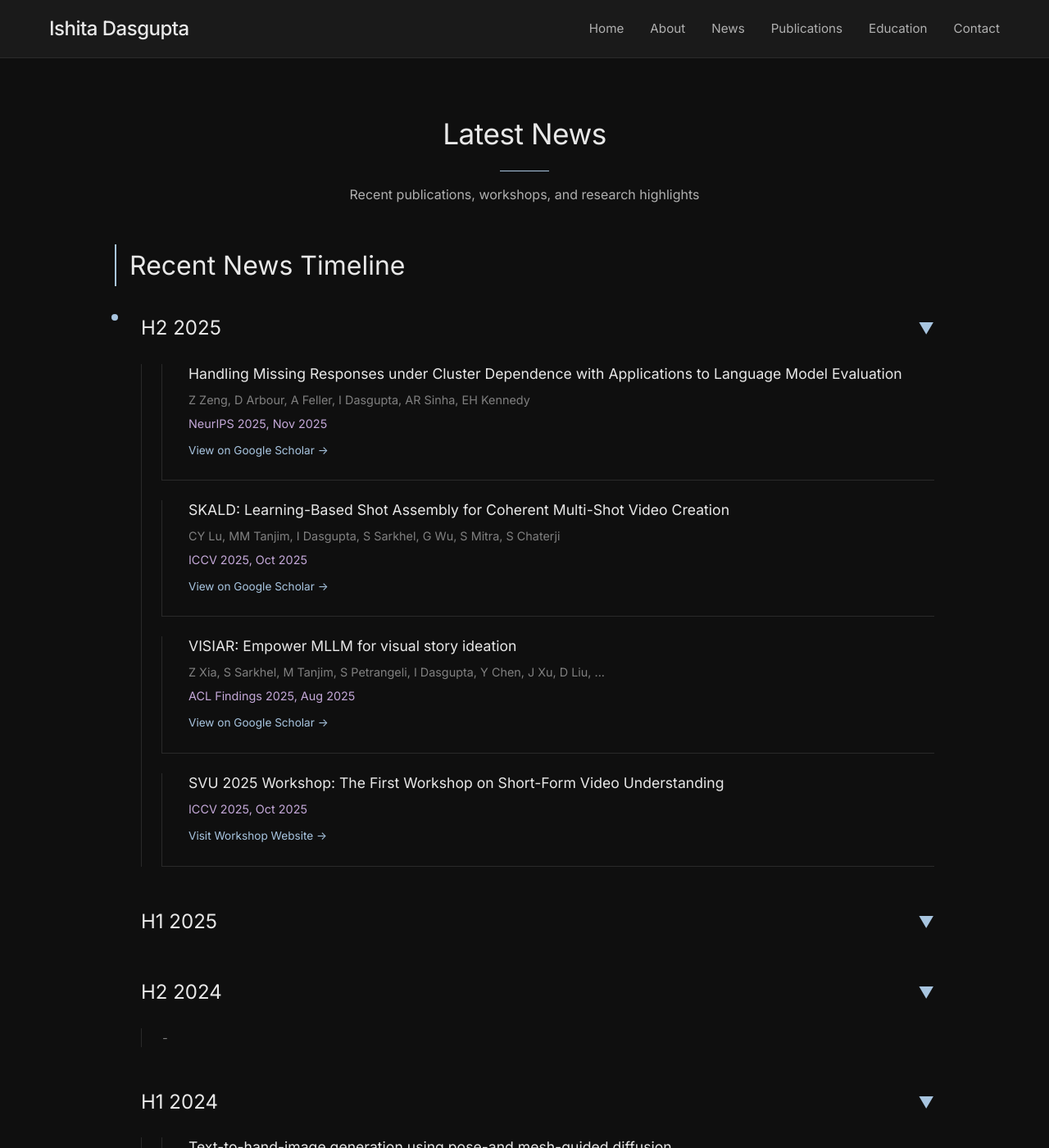
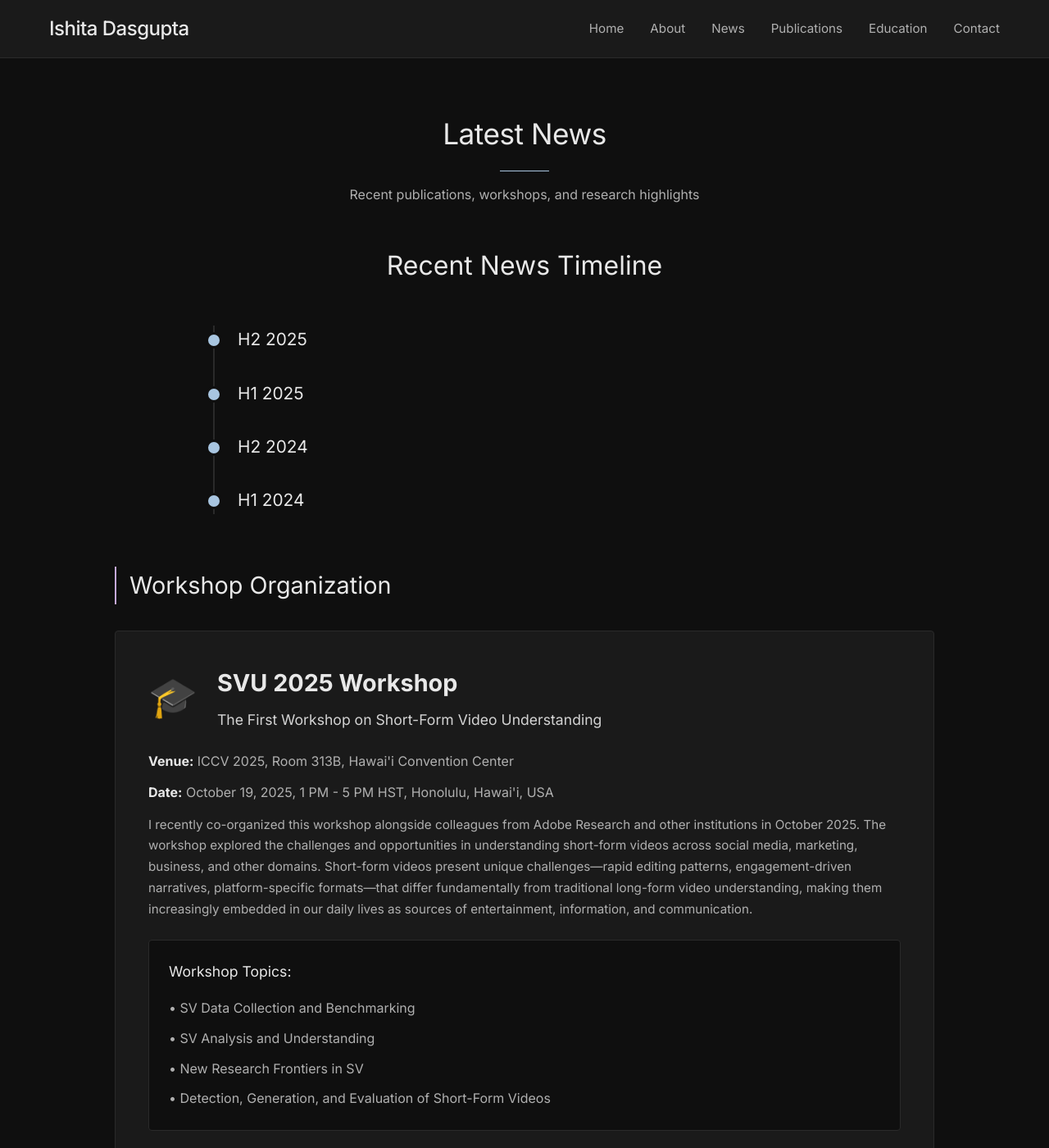
Before and after one commit to ISHITADG/ishitadg.github.io, a Jekyll site: the page built from news.md, in a window 1280 px wide and 1400 px high. Shown: the whole window at 82% size. Built offline with Jekyll 4.4.1, drawn with Linux system fonts in a browser that asks for light colours; a style sheet for code colours, icons or effects is not loaded; some of the changed text lies outside the part shown.

Commit message:
Redesign timeline to straight line with clickable dots, fix SmartEdit placement in H1 2025

```diff
--- a/news.md
+++ b/news.md
@@ -14,165 +14,167 @@
 
   <!-- Interactive Timeline Section -->
   <section id="timeline" class="news-section" style="margin-bottom: 4rem;">
-    <h2 style="font-size: 2rem; color: #e8e8e8; margin-bottom: 2rem; border-left: 2px solid #a8c5e0; padding-left: 1rem; font-weight: 400;">
+    <h2 style="font-size: 2rem; color: #e8e8e8; margin-bottom: 3rem; text-align: center; font-weight: 400;">
       Recent News Timeline
     </h2>
 
-    <div class="timeline-container" style="position: relative; padding-left: 2rem;">
+    <div class="timeline-container" style="position: relative; max-width: 800px; margin: 0 auto;">
+      <!-- Vertical Line -->
+      <div class="timeline-line" style="position: absolute; left: 20px; top: 0; bottom: 0; width: 2px; background: #2a2a2a;"></div>
 
       <!-- H2 2025 -->
-      <div class="timeline-period" style="margin-bottom: 3rem;">
-        <div class="timeline-period-header" style="display: flex; align-items: center; margin-bottom: 1.5rem; cursor: pointer;" onclick="togglePeriod('h2-2025')">
-          <div class="timeline-marker" style="position: absolute; left: -6px; width: 12px; height: 12px; border-radius: 50%; background: #a8c5e0; border: 2px solid #0f0f0f; margin-right: 1rem;"></div>
-          <h3 style="font-size: 1.5rem; color: #e8e8e8; font-weight: 400; margin: 0;">H2 2025</h3>
-          <span class="toggle-icon" id="h2-2025-icon" style="margin-left: auto; color: #a8c5e0; font-size: 1.2rem;">▼</span>
-        </div>
-        <div class="timeline-content" id="h2-2025-content" style="display: block; padding-left: 1.5rem; border-left: 1px solid #2a2a2a;">
-          {% assign all_pubs = site.publications | where_exp: "pub", "pub.date != nil" | sort: 'date' | reverse %}
-          {% for pub in all_pubs %}
-            {% assign pub_year = pub.date | date: '%Y' | plus: 0 %}
-            {% assign pub_month = pub.date | date: '%m' | plus: 0 %}
-            {% if pub_year == 2025 and pub_month >= 7 and pub_month <= 12 %}
-            {% unless pub.title contains "SmartEdit" %}
+      <div class="timeline-period" style="position: relative; margin-bottom: 2rem;">
+        <div class="timeline-dot" onclick="togglePeriod('h2-2025')" style="position: absolute; left: 11px; top: 8px; width: 20px; height: 20px; border-radius: 50%; background: #a8c5e0; border: 3px solid #0f0f0f; cursor: pointer; z-index: 10; transition: all 0.3s;"></div>
+        <div class="timeline-content-wrapper" style="margin-left: 50px;">
+          <div class="timeline-header" onclick="togglePeriod('h2-2025')" style="cursor: pointer; margin-bottom: 1rem;">
+            <h3 style="font-size: 1.3rem; color: #e8e8e8; font-weight: 400; margin: 0;">H2 2025</h3>
+          </div>
+          <div class="timeline-content" id="h2-2025-content" style="display: none; padding-left: 1rem; border-left: 1px solid #2a2a2a; margin-left: 0.5rem;">
+            {% assign all_pubs = site.publications | where_exp: "pub", "pub.date != nil" | sort: 'date' | reverse %}
+            {% for pub in all_pubs %}
+              {% assign pub_year = pub.date | date: '%Y' | plus: 0 %}
+              {% assign pub_month = pub.date | date: '%m' | plus: 0 %}
+              {% if pub_year == 2025 and pub_month >= 7 and pub_month <= 12 %}
+              {% unless pub.title contains "SmartEdit" %}
+              <div class="timeline-item" style="margin-bottom: 1.5rem; padding-bottom: 1.5rem; border-bottom: 1px solid #2a2a2a;">
+                <h4 style="font-size: 1.1rem; color: #e8e8e8; margin-bottom: 0.5rem; font-weight: 400; line-height: 1.4;">
+                  {{ pub.title }}
+                </h4>
+                <p style="color: #808080; margin-bottom: 0.4rem; font-size: 0.9rem; line-height: 1.5;">
+                  {{ pub.authors }}
+                </p>
+                {% if pub.venue and pub.date %}
+                  {% assign pub_month_display = pub.date | date: "%b" %}
+                  <p style="color: #c4a8d8; font-weight: 400; font-size: 0.9rem; margin-bottom: 0.5rem;">
+                    {{ pub.venue }}, {{ pub_month_display }} {{ pub.date | date: "%Y" }}
+                  </p>
+                {% elsif pub.venue %}
+                  <p style="color: #c4a8d8; font-weight: 400; font-size: 0.9rem; margin-bottom: 0.5rem;">{{ pub.venue }}</p>
+                {% elsif pub.date %}
+                  {% assign pub_month_display = pub.date | date: "%b" %}
+                  <p style="color: #c4a8d8; font-weight: 400; font-size: 0.9rem; margin-bottom: 0.5rem;">{{ pub_month_display }} {{ pub.date | date: "%Y" }}</p>
+                {% endif %}
+                {% if pub.link %}
+                <a href="{{ pub.link }}" target="_blank" style="color: #a8c5e0; text-decoration: none; font-size: 0.85rem; border-bottom: 1px solid transparent; transition: border-color 0.3s;">
+                  View on Google Scholar →
+                </a>
+                {% endif %}
+              </div>
+              {% endunless %}
+              {% endif %}
+            {% endfor %}
+            <!-- SVU Workshop -->
             <div class="timeline-item" style="margin-bottom: 1.5rem; padding-bottom: 1.5rem; border-bottom: 1px solid #2a2a2a;">
               <h4 style="font-size: 1.1rem; color: #e8e8e8; margin-bottom: 0.5rem; font-weight: 400; line-height: 1.4;">
-                {{ pub.title }}
+                SVU 2025 Workshop: The First Workshop on Short-Form Video Understanding
               </h4>
-              <p style="color: #808080; margin-bottom: 0.4rem; font-size: 0.9rem; line-height: 1.5;">
-                {{ pub.authors }}
+              <p style="color: #c4a8d8; font-weight: 400; font-size: 0.9rem; margin-bottom: 0.5rem;">
+                ICCV 2025, Oct 2025
               </p>
-              {% if pub.venue and pub.date %}
-                {% assign pub_month = pub.date | date: "%b" %}
-                <p style="color: #c4a8d8; font-weight: 400; font-size: 0.9rem; margin-bottom: 0.5rem;">
-                  {{ pub.venue }}, {{ pub_month }} {{ pub.date | date: "%Y" }}
-                </p>
-              {% elsif pub.venue %}
-                <p style="color: #c4a8d8; font-weight: 400; font-size: 0.9rem; margin-bottom: 0.5rem;">{{ pub.venue }}</p>
-              {% elsif pub.date %}
-                {% assign pub_month = pub.date | date: "%b" %}
-                <p style="color: #c4a8d8; font-weight: 400; font-size: 0.9rem; margin-bottom: 0.5rem;">{{ pub_month }} {{ pub.date | date: "%Y" }}</p>
-              {% endif %}
-              {% if pub.link %}
-              <a href="{{ pub.link }}" target="_blank" style="color: #a8c5e0; text-decoration: none; font-size: 0.85rem; border-bottom: 1px solid transparent; transition: border-color 0.3s;">
-                View on Google Scholar →
+              <a href="https://short-form-video-understanding.github.io/" target="_blank" style="color: #a8c5e0; text-decoration: none; font-size: 0.85rem; border-bottom: 1px solid transparent; transition: border-color 0.3s;">
+                Visit Workshop Website →
               </a>
-              {% endif %}
             </div>
-            {% endunless %}
-            {% endif %}
-          {% endfor %}
-          <!-- SVU Workshop -->
-          <div class="timeline-item" style="margin-bottom: 1.5rem; padding-bottom: 1.5rem; border-bottom: 1px solid #2a2a2a;">
-            <h4 style="font-size: 1.1rem; color: #e8e8e8; margin-bottom: 0.5rem; font-weight: 400; line-height: 1.4;">
-              SVU 2025 Workshop: The First Workshop on Short-Form Video Understanding
-            </h4>
-            <p style="color: #c4a8d8; font-weight: 400; font-size: 0.9rem; margin-bottom: 0.5rem;">
-              ICCV 2025, Oct 2025
-            </p>
-            <a href="https://short-form-video-understanding.github.io/" target="_blank" style="color: #a8c5e0; text-decoration: none; font-size: 0.85rem; border-bottom: 1px solid transparent; transition: border-color 0.3s;">
-              Visit Workshop Website →
-            </a>
           </div>
         </div>
       </div>
 
       <!-- H1 2025 -->
-      <div class="timeline-period" style="margin-bottom: 3rem;">
-        <div class="timeline-period-header" style="display: flex; align-items: center; margin-bottom: 1.5rem; cursor: pointer;" onclick="togglePeriod('h1-2025')">
-          <div class="timeline-marker" style="position: absolute; left: -6px; width: 12px; height: 12px; border-radius: 50%; background: #a8c5e0; border: 2px solid #0f0f0f; margin-right: 1rem;"></div>
-          <h3 style="font-size: 1.5rem; color: #e8e8e8; font-weight: 400; margin: 0;">H1 2025</h3>
-          <span class="toggle-icon" id="h1-2025-icon" style="margin-left: auto; color: #a8c5e0; font-size: 1.2rem;">▼</span>
-        </div>
-        <div class="timeline-content" id="h1-2025-content" style="display: block; padding-left: 1.5rem; border-left: 1px solid #2a2a2a;">
-          {% assign all_pubs_h1 = site.publications | where_exp: "pub", "pub.date != nil" | sort: 'date' | reverse %}
-          {% for pub in all_pubs_h1 %}
-            {% assign pub_year_h1 = pub.date | date: '%Y' | plus: 0 %}
-            {% assign pub_month_h1 = pub.date | date: '%m' | plus: 0 %}
-            {% if pub_year_h1 == 2025 and pub_month_h1 >= 1 and pub_month_h1 < 7 %}
-            {% if pub.title contains "SmartEdit" %}
-            <div class="timeline-item" style="margin-bottom: 1.5rem; padding-bottom: 1.5rem; border-bottom: 1px solid #2a2a2a;">
-              <h4 style="font-size: 1.1rem; color: #e8e8e8; margin-bottom: 0.5rem; font-weight: 400; line-height: 1.4;">
-                {{ pub.title }}
-              </h4>
-              <p style="color: #808080; margin-bottom: 0.4rem; font-size: 0.9rem; line-height: 1.5;">
-                {{ pub.authors }}
-              </p>
-              {% if pub.venue and pub.date %}
-                {% assign pub_month = pub.date | date: "%b" %}
-                <p style="color: #c4a8d8; font-weight: 400; font-size: 0.9rem; margin-bottom: 0.5rem;">
-                  {{ pub.venue }}, {{ pub_month }} {{ pub.date | date: "%Y" }}
+      <div class="timeline-period" style="position: relative; margin-bottom: 2rem;">
+        <div class="timeline-dot" onclick="togglePeriod('h1-2025')" style="position: absolute; left: 11px; top: 8px; width: 20px; height: 20px; border-radius: 50%; background: #a8c5e0; border: 3px solid #0f0f0f; cursor: pointer; z-index: 10; transition: all 0.3s;"></div>
+        <div class="timeline-content-wrapper" style="margin-left: 50px;">
+          <div class="timeline-header" onclick="togglePeriod('h1-2025')" style="cursor: pointer; margin-bottom: 1rem;">
+            <h3 style="font-size: 1.3rem; color: #e8e8e8; font-weight: 400; margin: 0;">H1 2025</h3>
+          </div>
+          <div class="timeline-content" id="h1-2025-content" style="display: none; padding-left: 1rem; border-left: 1px solid #2a2a2a; margin-left: 0.5rem;">
+            {% assign all_pubs_h1 = site.publications | where_exp: "pub", "pub.date != nil" | sort: 'date' | reverse %}
+            {% for pub in all_pubs_h1 %}
+              {% if pub.title contains "SmartEdit" %}
+              <div class="timeline-item" style="margin-bottom: 1.5rem; padding-bottom: 1.5rem; border-bottom: 1px solid #2a2a2a;">
+                <h4 style="font-size: 1.1rem; color: #e8e8e8; margin-bottom: 0.5rem; font-weight: 400; line-height: 1.4;">
+                  {{ pub.title }}
+                </h4>
+                <p style="color: #808080; margin-bottom: 0.4rem; font-size: 0.9rem; line-height: 1.5;">
+                  {{ pub.authors }}
                 </p>
-              {% elsif pub.venue %}
-                <p style="color: #c4a8d8; font-weight: 400; font-size: 0.9rem; margin-bottom: 0.5rem;">{{ pub.venue }}</p>
-              {% elsif pub.date %}
-                {% assign pub_month = pub.date | date: "%b" %}
-                <p style="color: #c4a8d8; font-weight: 400; font-size: 0.9rem; margin-bottom: 0.5rem;">{{ pub_month }} {{ pub.date | date: "%Y" }}</p>
+                {% if pub.venue and pub.date %}
+                  {% assign pub_month_display = pub.date | date: "%b" %}
+                  <p style="color: #c4a8d8; font-weight: 400; font-size: 0.9rem; margin-bottom: 0.5rem;">
+                    {{ pub.venue }}, {{ pub_month_display }} {{ pub.date | date: "%Y" }}
+                  </p>
+                {% elsif pub.venue %}
+                  <p style="color: #c4a8d8; font-weight: 400; font-size: 0.9rem; margin-bottom: 0.5rem;">{{ pub.venue }}</p>
+                {% elsif pub.date %}
+                  {% assign pub_month_display = pub.date | date: "%b" %}
+                  <p style="color: #c4a8d8; font-weight: 400; font-size: 0.9rem; margin-bottom: 0.5rem;">{{ pub_month_display }} {{ pub.date | date: "%Y" }}</p>
+                {% endif %}
+                {% if pub.link %}
+                <a href="{{ pub.link }}" target="_blank" style="color: #a8c5e0; text-decoration: none; font-size: 0.85rem; border-bottom: 1px solid transparent; transition: border-color 0.3s;">
+                  View on Google Scholar →
+                </a>
+                {% endif %}
+              </div>
               {% endif %}
-              {% if pub.link %}
-              <a href="{{ pub.link }}" target="_blank" style="color: #a8c5e0; text-decoration: none; font-size: 0.85rem; border-bottom: 1px solid transparent; transition: border-color 0.3s;">
-                View on Google Scholar →
-              </a>
-              {% endif %}
-            </div>
-            {% endif %}
-            {% endif %}
-          {% endfor %}
+            {% endfor %}
+          </div>
         </div>
       </div>
 
       <!-- H2 2024 -->
-      <div class="timeline-period" style="margin-bottom: 3rem;">
-        <div class="timeline-period-header" style="display: flex; align-items: center; margin-bottom: 1.5rem; cursor: pointer;" onclick="togglePeriod('h2-2024')">
-          <div class="timeline-marker" style="position: absolute; left: -6px; width: 12px; height: 12px; border-radius: 50%; background: #a8c5e0; border: 2px solid #0f0f0f; margin-right: 1rem;"></div>
-          <h3 style="font-size: 1.5rem; color: #e8e8e8; font-weight: 400; margin: 0;">H2 2024</h3>
-          <span class="toggle-icon" id="h2-2024-icon" style="margin-left: auto; color: #a8c5e0; font-size: 1.2rem;">▼</span>
-        </div>
-        <div class="timeline-content" id="h2-2024-content" style="display: block; padding-left: 1.5rem; border-left: 1px solid #2a2a2a;">
-          <p style="color: #808080; font-style: italic; font-size: 0.9rem;">-</p>
+      <div class="timeline-period" style="position: relative; margin-bottom: 2rem;">
+        <div class="timeline-dot" onclick="togglePeriod('h2-2024')" style="position: absolute; left: 11px; top: 8px; width: 20px; height: 20px; border-radius: 50%; background: #a8c5e0; border: 3px solid #0f0f0f; cursor: pointer; z-index: 10; transition: all 0.3s;"></div>
+        <div class="timeline-content-wrapper" style="margin-left: 50px;">
+          <div class="timeline-header" onclick="togglePeriod('h2-2024')" style="cursor: pointer; margin-bottom: 1rem;">
+            <h3 style="font-size: 1.3rem; color: #e8e8e8; font-weight: 400; margin: 0;">H2 2024</h3>
+          </div>
+          <div class="timeline-content" id="h2-2024-content" style="display: none; padding-left: 1rem; border-left: 1px solid #2a2a2a; margin-left: 0.5rem;">
+            <p style="color: #808080; font-style: italic; font-size: 0.9rem;">-</p>
+          </div>
         </div>
       </div>
 
       <!-- H1 2024 -->
-      <div class="timeline-period" style="margin-bottom: 3rem;">
-        <div class="timeline-period-header" style="display: flex; align-items: center; margin-bottom: 1.5rem; cursor: pointer;" onclick="togglePeriod('h1-2024')">
-          <div class="timeline-marker" style="position: absolute; left: -6px; width: 12px; height: 12px; border-radius: 50%; background: #a8c5e0; border: 2px solid #0f0f0f; margin-right: 1rem;"></div>
-          <h3 style="font-size: 1.5rem; color: #e8e8e8; font-weight: 400; margin: 0;">H1 2024</h3>
-          <span class="toggle-icon" id="h1-2024-icon" style="margin-left: auto; color: #a8c5e0; font-size: 1.2rem;">▼</span>
-        </div>
-        <div class="timeline-content" id="h1-2024-content" style="display: block; padding-left: 1.5rem; border-left: 1px solid #2a2a2a;">
-          {% assign all_pubs_2024 = site.publications | where_exp: "pub", "pub.date != nil" | sort: 'date' | reverse %}
-          {% for pub in all_pubs_2024 %}
-            {% assign pub_year_2024 = pub.date | date: '%Y' | plus: 0 %}
-            {% assign pub_month_2024 = pub.date | date: '%m' | plus: 0 %}
-            {% if pub_year_2024 == 2024 and pub_month_2024 >= 1 and pub_month_2024 < 7 %}
-            {% if pub.title contains "Large content" or pub.title contains "Text-to-hand" %}
-            <div class="timeline-item" style="margin-bottom: 1.5rem; padding-bottom: 1.5rem; border-bottom: 1px solid #2a2a2a;">
-              <h4 style="font-size: 1.1rem; color: #e8e8e8; margin-bottom: 0.5rem; font-weight: 400; line-height: 1.4;">
-                {{ pub.title }}
-              </h4>
-              <p style="color: #808080; margin-bottom: 0.4rem; font-size: 0.9rem; line-height: 1.5;">
-                {{ pub.authors }}
-              </p>
-              {% if pub.venue and pub.date %}
-                {% assign pub_month = pub.date | date: "%b" %}
-                <p style="color: #c4a8d8; font-weight: 400; font-size: 0.9rem; margin-bottom: 0.5rem;">
-                  {{ pub.venue }}, {{ pub_month }} {{ pub.date | date: "%Y" }}
+      <div class="timeline-period" style="position: relative; margin-bottom: 2rem;">
+        <div class="timeline-dot" onclick="togglePeriod('h1-2024')" style="position: absolute; left: 11px; top: 8px; width: 20px; height: 20px; border-radius: 50%; background: #a8c5e0; border: 3px solid #0f0f0f; cursor: pointer; z-index: 10; transition: all 0.3s;"></div>
+        <div class="timeline-content-wrapper" style="margin-left: 50px;">
+          <div class="timeline-header" onclick="togglePeriod('h1-2024')" style="cursor: pointer; margin-bottom: 1rem;">
+            <h3 style="font-size: 1.3rem; color: #e8e8e8; font-weight: 400; margin: 0;">H1 2024</h3>
+          </div>
+          <div class="timeline-content" id="h1-2024-content" style="display: none; padding-left: 1rem; border-left: 1px solid #2a2a2a; margin-left: 0.5rem;">
+            {% assign all_pubs_2024 = site.publications | where_exp: "pub", "pub.date != nil" | sort: 'date' | reverse %}
+            {% for pub in all_pubs_2024 %}
+              {% assign pub_year_2024 = pub.date | date: '%Y' | plus: 0 %}
+              {% assign pub_month_2024 = pub.date | date: '%m' | plus: 0 %}
+              {% if pub_year_2024 == 2024 and pub_month_2024 >= 1 and pub_month_2024 < 7 %}
+              {% if pub.title contains "Large content" or pub.title contains "Text-to-hand" %}
+              <div class="timeline-item" style="margin-bottom: 1.5rem; padding-bottom: 1.5rem; border-bottom: 1px solid #2a2a2a;">
+                <h4 style="font-size: 1.1rem; color: #e8e8e8; margin-bottom: 0.5rem; font-weight: 400; line-height: 1.4;">
+                  {{ pub.title }}
+                </h4>
+                <p style="color: #808080; margin-bottom: 0.4rem; font-size: 0.9rem; line-height: 1.5;">
+                  {{ pub.authors }}
                 </p>
-              {% elsif pub.venue %}
-                <p style="color: #c4a8d8; font-weight: 400; font-size: 0.9rem; margin-bottom: 0.5rem;">{{ pub.venue }}</p>
-              {% elsif pub.date %}
-                {% assign pub_month = pub.date | date: "%b" %}
-                <p style="color: #c4a8d8; font-weight: 400; font-size: 0.9rem; margin-bottom: 0.5rem;">{{ pub_month }} {{ pub.date | date: "%Y" }}</p>
+                {% if pub.venue and pub.date %}
+                  {% assign pub_month_display = pub.date | date: "%b" %}
+                  <p style="color: #c4a8d8; font-weight: 400; font-size: 0.9rem; margin-bottom: 0.5rem;">
+                    {{ pub.venue }}, {{ pub_month_display }} {{ pub.date | date: "%Y" }}
+                  </p>
+                {% elsif pub.venue %}
+                  <p style="color: #c4a8d8; font-weight: 400; font-size: 0.9rem; margin-bottom: 0.5rem;">{{ pub.venue }}</p>
+                {% elsif pub.date %}
+                  {% assign pub_month_display = pub.date | date: "%b" %}
+                  <p style="color: #c4a8d8; font-weight: 400; font-size: 0.9rem; margin-bottom: 0.5rem;">{{ pub_month_display }} {{ pub.date | date: "%Y" }}</p>
+                {% endif %}
+                {% if pub.link %}
+                <a href="{{ pub.link }}" target="_blank" style="color: #a8c5e0; text-decoration: none; font-size: 0.85rem; border-bottom: 1px solid transparent; transition: border-color 0.3s;">
+                  View on Google Scholar →
+                </a>
+                {% endif %}
+              </div>
               {% endif %}
-              {% if pub.link %}
-              <a href="{{ pub.link }}" target="_blank" style="color: #a8c5e0; text-decoration: none; font-size: 0.85rem; border-bottom: 1px solid transparent; transition: border-color 0.3s;">
-                View on Google Scholar →
-              </a>
               {% endif %}
-            </div>
-            {% endif %}
-            {% endif %}
-          {% endfor %}
+            {% endfor %}
+          </div>
         </div>
       </div>
 
@@ -268,17 +270,49 @@
 }
 </style>
 
+<style>
+.timeline-dot:hover {
+  transform: scale(1.2);
+  background: #c4a8d8 !important;
+}
+
+.timeline-header:hover h3 {
+  color: #a8c5e0 !important;
+}
+
+.timeline-content {
+  animation: slideDown 0.3s ease-out;
+}
+
+@keyframes slideDown {
+  from {
+    opacity: 0;
+    transform: translateY(-10px);
+  }
+  to {
+    opacity: 1;
+    transform: translateY(0);
+  }
+}
+</style>
+
 <script>
 function togglePeriod(periodId) {
   const content = document.getElementById(periodId + '-content');
-  const icon = document.getElementById(periodId + '-icon');
+  const dot = event.target.closest('.timeline-period').querySelector('.timeline-dot');
 
-  if (content.style.display === 'none') {
+  if (content.style.display === 'none' || !content.style.display) {
     content.style.display = 'block';
-    icon.textContent = '▼';
+    if (dot) {
+      dot.style.background = '#c4a8d8';
+      dot.style.transform = 'scale(1.1)';
+    }
   } else {
     content.style.display = 'none';
-    icon.textContent = '▶';
+    if (dot) {
+      dot.style.background = '#a8c5e0';
+      dot.style.transform = 'scale(1)';
+    }
   }
 }
 
```
Also changed, not shown: about.md (+1 -1 lines).
